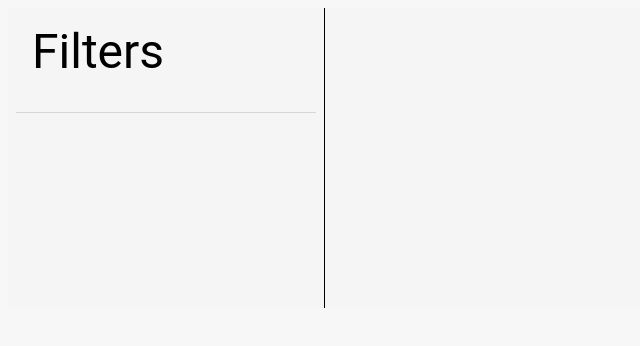
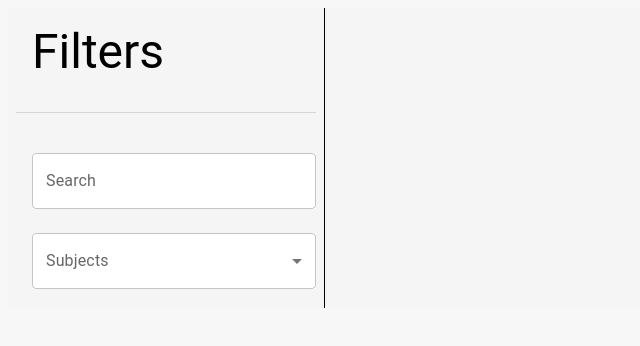
Before and after one commit to frandedeseo/2023-losmessias, a Next.js app: page /classes in a window 1280 px wide. Shown: the top 346 px of the page, without its empty margins (0-640 px from the left). Built offline with nearby package versions, Linux system fonts and the light colour scheme.

Commit message:
style and filters to classes

```diff
--- a/src/components/cards/ClassCard.jsx
+++ b/src/components/cards/ClassCard.jsx
@@ -61,14 +61,14 @@ export default function ClassCard({ reservation, style, cancel }) {
                         }}
                         style={{ textDecoration: 'none' }}
                     >
-                        <div style={{ height: 140, backgroundColor: 'red' }} />
+                        <div style={{ height: 20, backgroundColor: getColor(reservation.subject.name) }} />
                         <CardContent>
                             <ListItem>
                                 <ListItemIcon>
-                                    <BookmarkIcon />
+                                    <BookmarkIcon sx={{ color: getColor(reservation.subject.name) }} />
                                 </ListItemIcon>
                                 <Typography variant='body1' color='text.secondary'>
-                                    {reservation.subject}
+                                    {reservation.subject.name}
                                 </Typography>
                             </ListItem>
                             <List>
@@ -77,7 +77,7 @@ export default function ClassCard({ reservation, style, cancel }) {
                                         <PersonIcon />
                                     </ListItemIcon>
                                     <Typography variant='body1' color='text.secondary'>
-                                        {reservation.professor}
+                                        {reservation.professor.firstName + ' ' + reservation.professor.lastName}
                                     </Typography>
                                 </ListItem>
                                 <ListItem>
--- a/src/pages/classes/index.jsx
+++ b/src/pages/classes/index.jsx
@@ -10,7 +10,27 @@ import { useUser } from '@/context/UserContext';
 import { getColor } from '@/utils/getColor';
 
 // Mui
-import { Alert, Box, Chip, Divider, FormControl, InputLabel, MenuItem, OutlinedInput, Select, Snackbar, Typography } from '@mui/material';
+import {
+    Alert,
+    Box,
+    Chip,
+    Divider,
+    FormControl,
+    InputLabel,
+    MenuItem,
+    OutlinedInput,
+    Select,
+    Snackbar,
+    TextField,
+    Typography,
+} from '@mui/material';
+
+const styles = {
+    searchInput: {
+        width: '18rem',
+        backgroundColor: '#fff',
+    },
+};
 
 export default function Professors() {
     const user = useUser();
@@ -18,6 +38,10 @@ export default function Professors() {
     const [alert, setAlert] = useState(false);
     const [alertMessage, setAlertMessage] = useState('');
     const [alertSeverity, setAlertSeverity] = useState('');
+    const [subjectSelected, setSubjectSelected] = useState([]);
+    const [search, setSearch] = useState('');
+    const [subjects, setSubjects] = useState([]);
+    const [data, setData] = useState([]);
 
     useEffect(() => {
         if (user.id) {
@@ -29,6 +53,7 @@ export default function Professors() {
             if (user.role === 'student') {
                 fetch(`${process.env.NEXT_PUBLIC_API_URI}/api/reservation/findByStudent?studentId=${user.id}`, requestOptions).then(res => {
                     res.json().then(json => {
+                        setData(json);
                         setClasses(json);
                     });
                 });
@@ -36,11 +61,18 @@ export default function Professors() {
                 fetch(`${process.env.NEXT_PUBLIC_API_URI}/api/reservation/findByProfessor?professorId=${user.id}`, requestOptions).then(
                     res => {
                         res.json().then(json => {
+                            setData(json);
                             setClasses(json);
                         });
                     }
                 );
             }
+
+            fetch(`${process.env.NEXT_PUBLIC_API_URI}/api/subject/all`).then(res =>
+                res.json().then(json => {
+                    setSubjects(json);
+                })
+            );
         }
     }, [user]);
 
@@ -64,6 +96,45 @@ export default function Professors() {
                 setClasses(prevClasses => prevClasses.filter(reservation => reservation.id !== id));
             }
         });
+    };
+
+    const handleSubjectChange = event => {
+        setSubjectSelected(typeof event.target.value === 'string' ? event.target.value.split(',') : event.target.value);
+    };
+
+    const handleFilter = () => {
+        if (search !== '' && subjectSelected.length === 0) {
+            setClasses(
+                data.filter(reservation =>
+                    user.role === 'student'
+                        ? reservation.professor.firstName.toLowerCase().includes(search.toLowerCase()) ||
+                          reservation.professor.lastName.toLowerCase().includes(search.toLowerCase())
+                        : reservation.student.firstName.toLowerCase().includes(search.toLowerCase()) ||
+                          reservation.student.lastName.toLowerCase().includes(search.toLowerCase())
+                )
+            );
+        } else if (search === '' && subjectSelected.length > 0) {
+            setClasses(data.filter(reservation => subjectSelected.includes(reservation.subject.name)));
+        } else if (search !== '' && subjectSelected.length > 0) {
+            setClasses(
+                data.filter(
+                    reservation =>
+                        (user.role === 'student'
+                            ? reservation.professor.firstName.toLowerCase().includes(search.toLowerCase()) ||
+                              reservation.professor.lastName.toLowerCase().includes(search.toLowerCase())
+                            : reservation.student.firstName.toLowerCase().includes(search.toLowerCase()) ||
+                              reservation.student.lastName.toLowerCase().includes(search.toLowerCase())) &&
+                        subjectSelected.includes(reservation.subject.name)
+                )
+            );
+        } else {
+            setClasses(data);
+        }
+    };
+
+    const handleSubmit = e => {
+        e.preventDefault();
+        handleFilter();
     };
 
     return (
@@ -90,32 +161,20 @@ export default function Professors() {
                         Filters
                     </Typography>
                     <Divider width={'100%'} sx={{ my: 2 }} />
-                    {/* <FormControl sx={{ ml: 2, backgroundColor: '#fff' }}>
-                        <InputLabel id='office-select'>Location</InputLabel>
-                        <Select
-                            multiple
-                            labelId='office-select'
-                            input={<OutlinedInput label='Location' />}
-                            value={locationSelected}
-                            onChange={event => handleLocationChange(event)}
-                            onClose={handleFilter}
-                            renderValue={selected => (
-                                <Box sx={{ display: 'flex', flexWrap: 'wrap', gap: 0.5 }}>
-                                    {selected.map(value => (
-                                        <Chip key={value} label={value} />
-                                    ))}
-                                </Box>
-                            )}
-                        >
-                            {data.map((profesor, index) => (
-                                <MenuItem key={index} value={profesor.location}>
-                                    {profesor.location}
-                                </MenuItem>
-                            ))}
-                        </Select>
-                    </FormControl> */}
 
-                    {/* <FormControl sx={{ ml: 2, marginTop: '1.5rem', backgroundColor: '#fff' }}>
+                    <FormControl sx={{ ml: 2, marginTop: '1.5rem', backgroundColor: '#fff' }}>
+                        <form onSubmit={handleSubmit}>
+                            <TextField
+                                value={search}
+                                onChange={event => setSearch(event.target.value)}
+                                label='Search'
+                                variant='outlined'
+                                fullWidth
+                            />
+                        </form>
+                    </FormControl>
+
+                    <FormControl sx={{ ml: 2, marginTop: '1.5rem', backgroundColor: '#fff' }}>
                         <InputLabel id='office-select'>Subjects</InputLabel>
                         <Select
                             multiple
@@ -138,7 +197,7 @@ export default function Professors() {
                                 </MenuItem>
                             ))}
                         </Select>
-                    </FormControl> */}
+                    </FormControl>
                 </Box>
                 <Box sx={{ display: 'flex', justifyContent: 'center', alignItems: 'center', flexWrap: 'wrap', mb: 2, ml: 2 }}>
                     {classes.map(reservation => (
```
